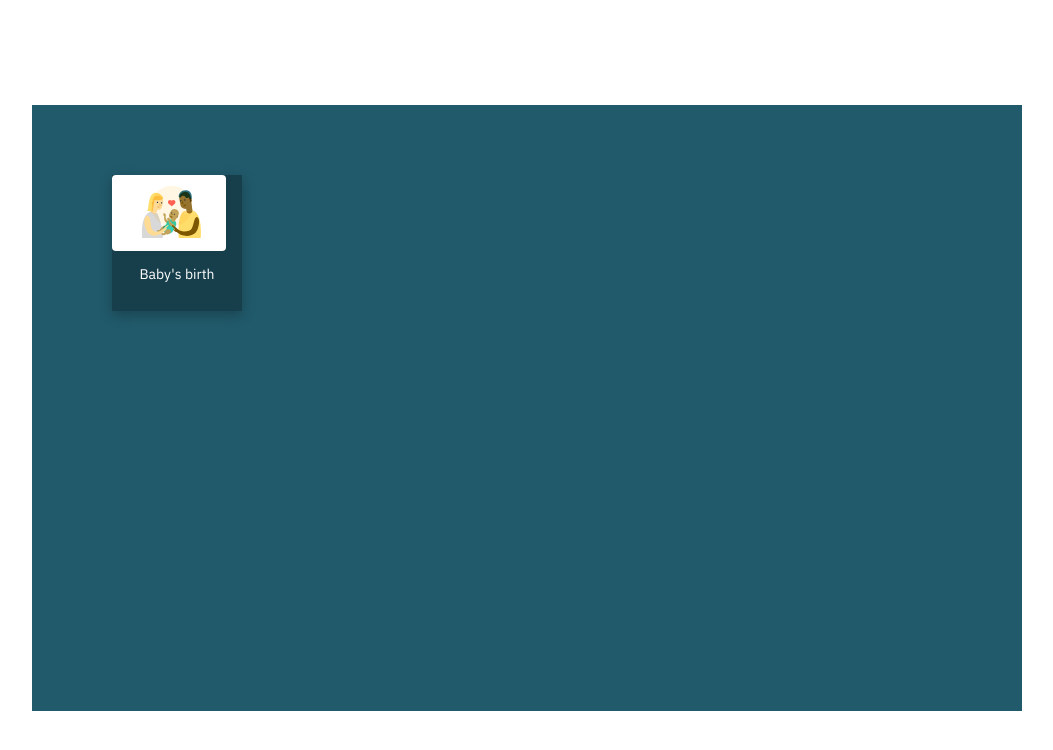
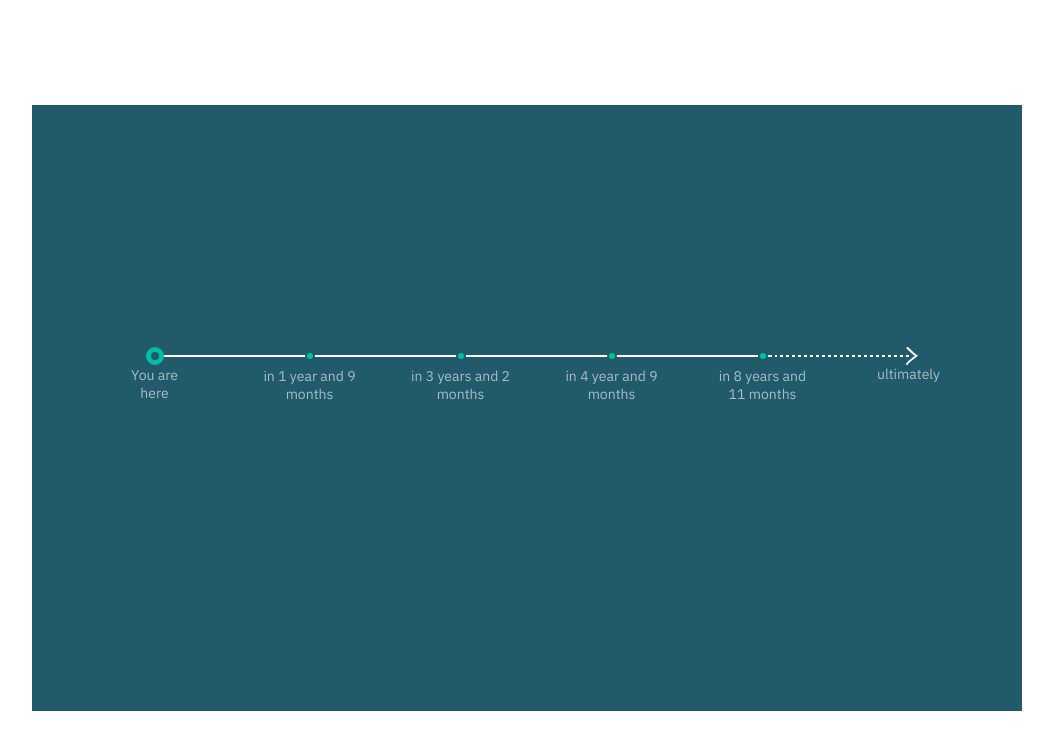
Before and after one commit to kgaogelothorn/frontend-tech-assignment, a React (Create React App) app: page / in a window 1280 px wide. Shown: the top 750 px of the page, without its empty margins (121-1174 px from the left). Built offline with nearby package versions, Linux system fonts and the light colour scheme.

Commit message:
feat: implemented timeline

```diff
--- a/src/App.tsx
+++ b/src/App.tsx
@@ -1,16 +1,15 @@
-import React from 'react';
-import family from './family.svg';
 
-function App() {
-  return (
-    <main>
-     <div
-        style={{background: "#173F4B", width: "130px", height: "136px", boxShadow: "0px 4px 12px rgba(0, 0, 0, 0.25)"}}>
-          <img src={family} alt="Family" />
-          <p style={{textAlign: "center"}}>Baby's birth</p>
-     </div>
-    </main>
-  );
-}
+const App = () => (
+  <main>
+    <ul className="timeline">
+      <li className="timeline-item"><p>You are <br /> here</p></li>
+      <li className="timeline-item"><p>in 1 year and 9 months</p></li>
+      <li className="timeline-item"><p>in 3 years and 2 months</p></li>
+      <li className="timeline-item"><p>in 4 year and 9 months</p></li>
+      <li className="timeline-item"><p>in 8 years and 11 months</p></li>
+      <li className="timeline-item"><p>ultimately</p></li>
+    </ul>
+  </main>
+);
 
 export default App;
--- a/src/index.css
+++ b/src/index.css
@@ -27,5 +27,89 @@ main {
   width: 100%;
   height: 606px;
   background-color: #215A6B;
-  padding: 70px 80px;
+  /* padding: 70px 80px; */
 }
+
+.timeline {
+  display: flex;
+  justify-content: space-between;
+  align-items: center;
+  padding: 0;
+  margin: 0;
+  list-style-type: none;
+  position: relative;
+  top: 40%;
+  max-width: 763px;
+  width: 100%;
+  margin: 0 auto;
+}
+
+.timeline::before {
+  content: '';
+  position: absolute;
+  top: 50%;
+  left: 0;
+  right: 0;
+  height: 2px;
+  background: #fff;
+  transform: translateY(-50%);
+  z-index: 0;
+}
+
+.timeline-item {
+  position: relative;
+  width: 10px;
+  height: 10px;
+  background-color: #00bfa5;
+  border: 2px solid #215A6B;
+  border-radius: 50%;
+  z-index: 1;
+  display: inline-flex;
+  justify-content: center;
+}
+
+.timeline li:nth-child(1) {
+  background-color: #215A6B;
+  border: 5px solid #00bfa5;
+  width: 18px;
+  height: 18px;
+}
+
+.timeline li:nth-child(6) {
+  background-color: transparent;
+  border: none;
+  position: relative;
+  width: auto;
+}
+
+.timeline li:nth-child(6)::after {
+  content: url('./chevron.svg');
+  position: absolute;
+  top: 3px;
+  right: -7px;
+  transform: translateY(-50%);
+  color: white;
+  width: 10px;
+  height: 16px;
+}
+
+.timeline li:nth-child(5)::after {
+  content: '';
+  position: absolute;
+  top: 50%;
+  left: 12px;
+  border-top: 3px dotted #215A6B;
+  transform: translateY(-50%);
+  padding-right: 200px;
+}
+
+.timeline-item p {
+  font-size: 14px;
+  color: #fff;
+  opacity: 60%;
+  position: absolute;
+  /* width: 60px; */
+  text-align: center;
+  min-width: 100px;
+  width: 100%;
+}
```
Also changed, not shown: src/chevron.svg (added).
